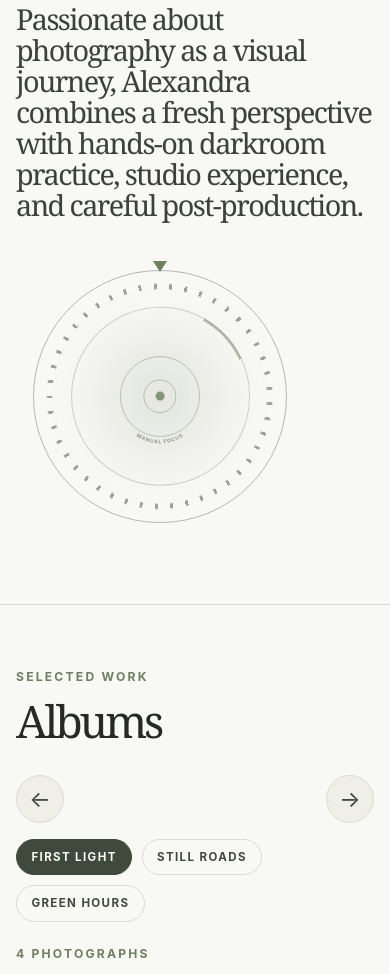
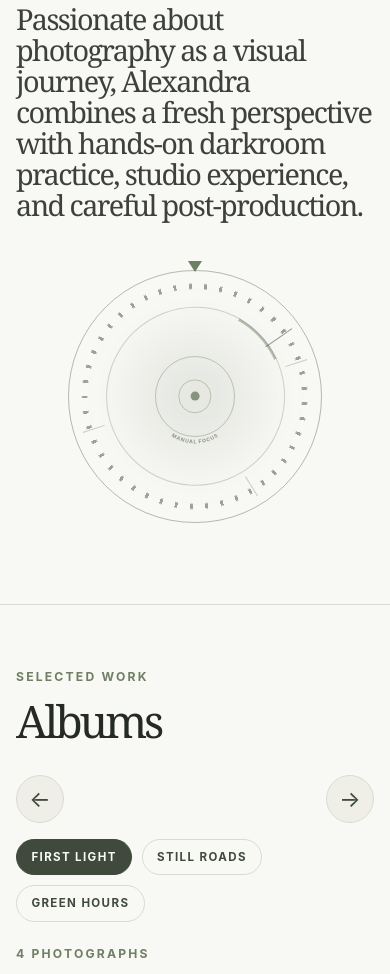
Before and after one commit to leftkal/alexandra-website, an Astro site: page / in a window 390 px wide. Shown: the part 1183-2157 px from the top of the page. Built offline with nearby package versions, Linux system fonts and the light colour scheme; Astro itself is replaced by a stand-in of ours.

Commit message:
Restore responsive focus wheel ticks

```diff
--- a/src/styles/global.css
+++ b/src/styles/global.css
@@ -310,36 +310,49 @@ h2 {
 }
 
 .focus-wheel-tick {
+  background: transparent;
+  inset: 0;
+  position: absolute;
+  transform-origin: 50% 50%;
+}
+
+.focus-wheel-tick::before {
   background: var(--color-deep-green);
+  content: "";
   left: 50%;
   position: absolute;
-  top: 50%;
-  transform-origin: 50% 0;
+  top: 9%;
+  transform: translateX(-50%);
+  width: 1px;
 }
 
 .focus-wheel-tick.major {
-  height: 2.6rem;
   opacity: 0.55;
-  transform: rotate(calc(18deg + var(--focus-progress) * 54deg)) translateY(-8.2rem) translateX(-50%);
-  width: 1px;
+  transform: rotate(calc(18deg + var(--focus-progress) * 54deg));
+}
+
+.focus-wheel-tick.major::before {
+  height: 11%;
 }
 
 .focus-wheel-tick.minor {
-  height: 1.8rem;
   opacity: 0.26;
-  width: 1px;
+}
+
+.focus-wheel-tick.minor::before {
+  height: 8%;
 }
 
 .focus-wheel-tick.one {
-  transform: rotate(72deg) translateY(-8rem) translateX(-50%);
+  transform: rotate(72deg);
 }
 
 .focus-wheel-tick.two {
-  transform: rotate(148deg) translateY(-8rem) translateX(-50%);
+  transform: rotate(148deg);
 }
 
 .focus-wheel-tick.three {
-  transform: rotate(252deg) translateY(-8rem) translateX(-50%);
+  transform: rotate(252deg);
 }
 
 .focus-wheel-pointer {
@@ -687,7 +700,7 @@ footer p {
   }
 
   .focus-wheel {
-    justify-self: start;
+    justify-self: center;
     max-width: 24rem;
     min-height: 14rem;
     width: min(100%, 24rem);
@@ -771,10 +784,6 @@ footer p {
     width: min(100%, 18rem);
   }
 
-  .focus-wheel-tick {
-    display: none;
-  }
-
   .gallery {
     grid-auto-rows: 14rem;
     grid-template-columns: 1fr;
```
